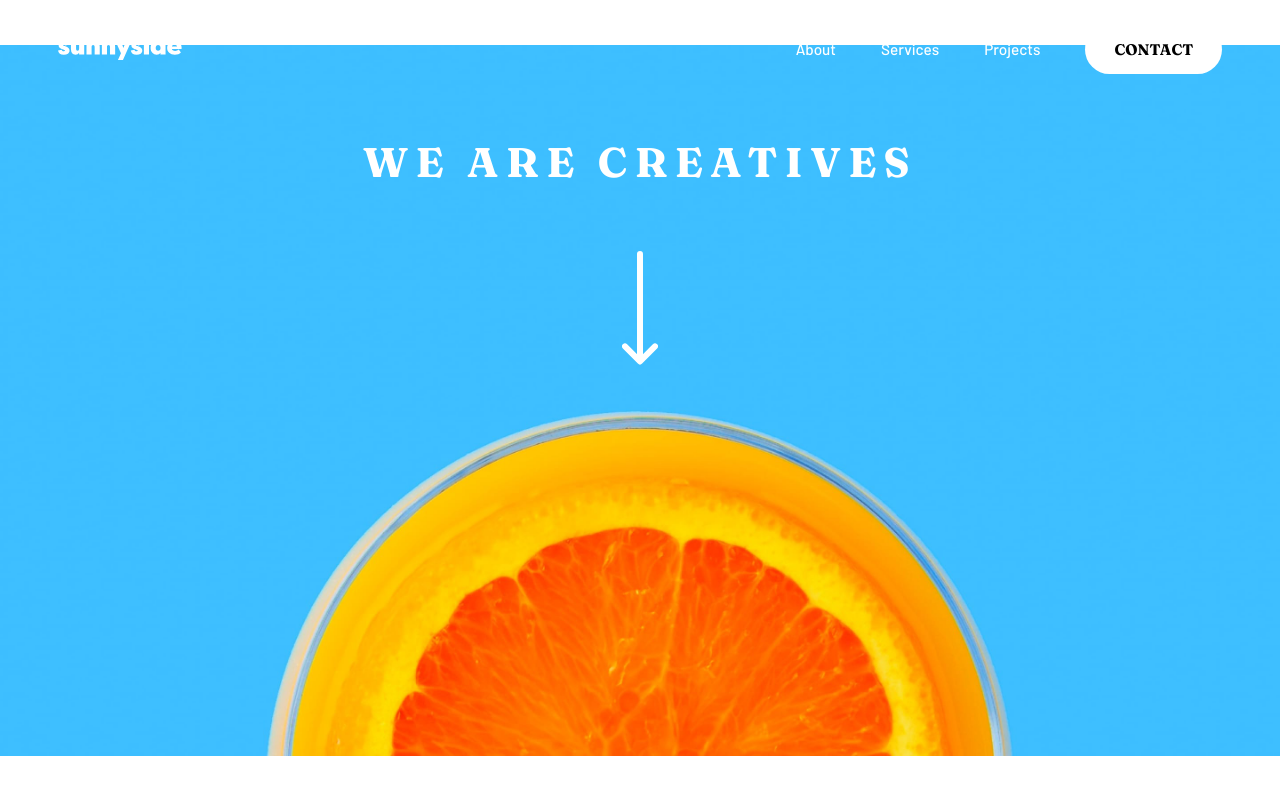
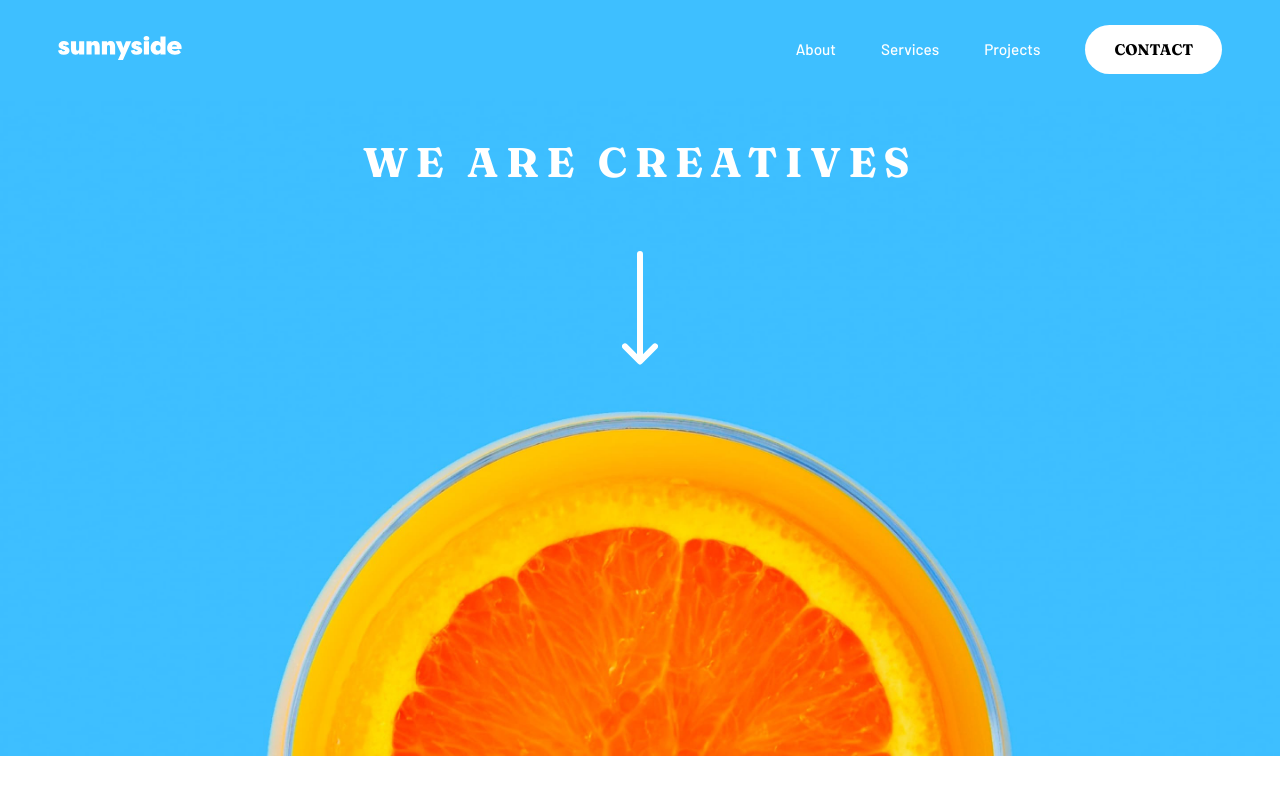
Before and after one commit to mattreee/sunnyside-agency-landing-page-frontend-mentor, a React (Create React App) app: page / in a window 1280 px wide. Shown: the top 800 px of the page. Built offline with nearby package versions, Linux system fonts and the light colour scheme.

Commit message:
nav background color

```diff
--- a/src/css/main.css
+++ b/src/css/main.css
@@ -31,6 +31,7 @@ body {
       -ms-flex-align: center;
           align-items: center;
   padding: 2em 3.2em;
+  background-color: #3ebfff;
 }
 
 .nav__ul {
--- a/src/css/main.scss
+++ b/src/css/main.scss
@@ -54,6 +54,7 @@ body {
   justify-content: space-between;
   align-items: center;
   padding: 2em 3.2em;
+  background-color: #3ebfff;
 
   &__ul {
     display: flex;
```
Also changed, not shown: 1 other file (tests, documents, lock files or other folders).
